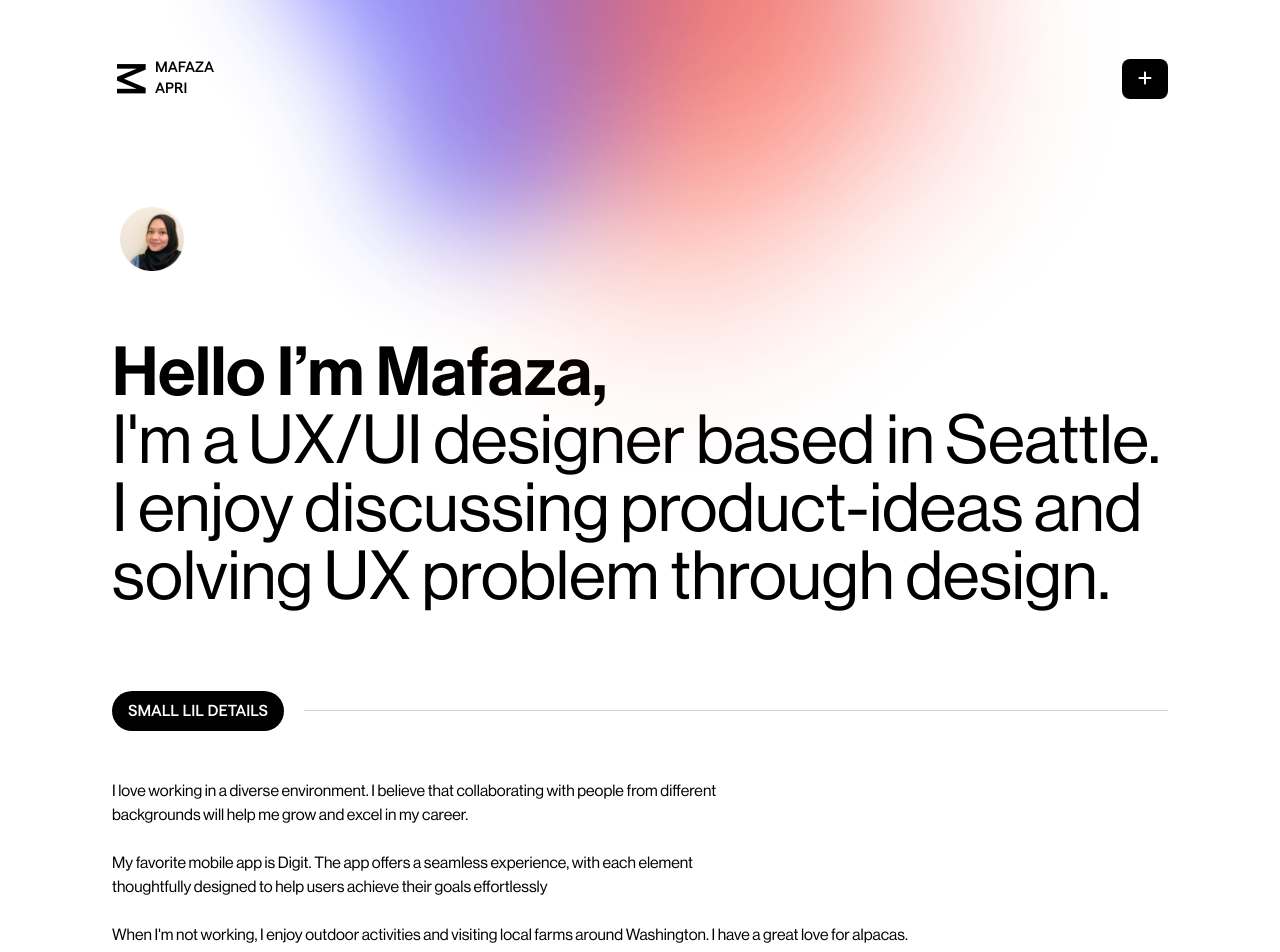
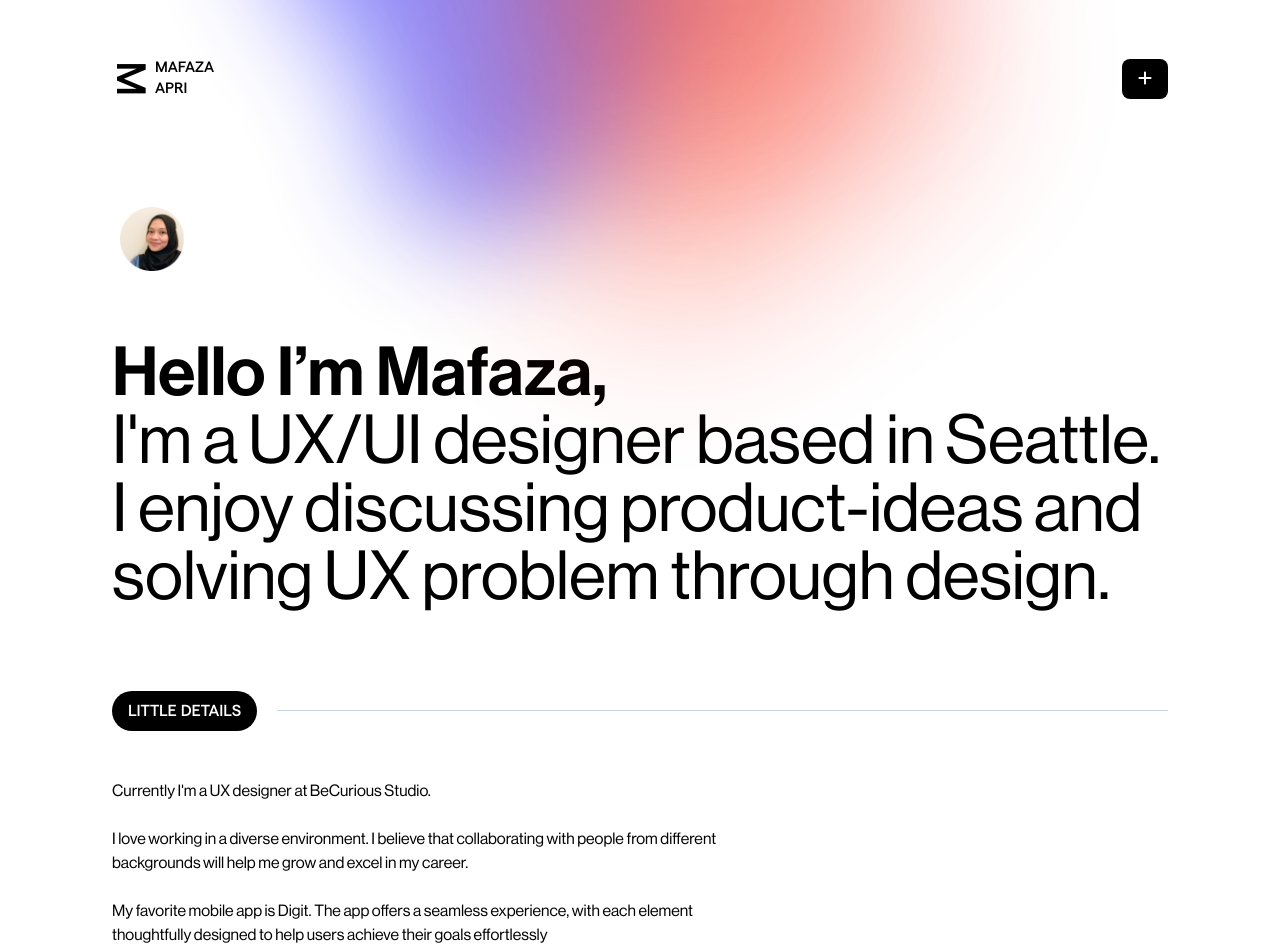
Before and after one commit to mafazaapri/mafazaapri.github.io, a React (Vite) app: page /#/about in a window 1280 px wide. Shown: the top 952 px of the page. Built offline with nearby package versions, Linux system fonts and the light colour scheme.

Commit message:
Update AboutPage.jsx

```diff
--- a/src/pages/AboutPage.jsx
+++ b/src/pages/AboutPage.jsx
@@ -36,10 +36,10 @@ I'm a UX/UI designer based in Seattle.
 
         <section className="py-10">
           <StylishHeaderTitle className="mb-6">
-         Small lil details
+  little details
           </StylishHeaderTitle>
           <br/>
-
+           <p> Currently I'm a UX designer at BeCurious Studio.</p> <br/>
            <p> I love working in a diverse environment. I believe that collaborating with people from different <br />
              backgrounds will help me grow and excel in my career.</p>
           <br/>
@@ -47,7 +47,7 @@ I'm a UX/UI designer based in Seattle.
             <br/>
             thoughtfully designed to help users achieve their goals effortlessly</p>
           <br/>
-          <p>When I'm not working, I enjoy outdoor activities and visiting local farms around Washington.
+          <p>When I'm not working, I enjoy outdoor activities and visiting local farms around Washington. <br/>
 I have a great love for alpacas.</p>
           </section>
              </div>
```
